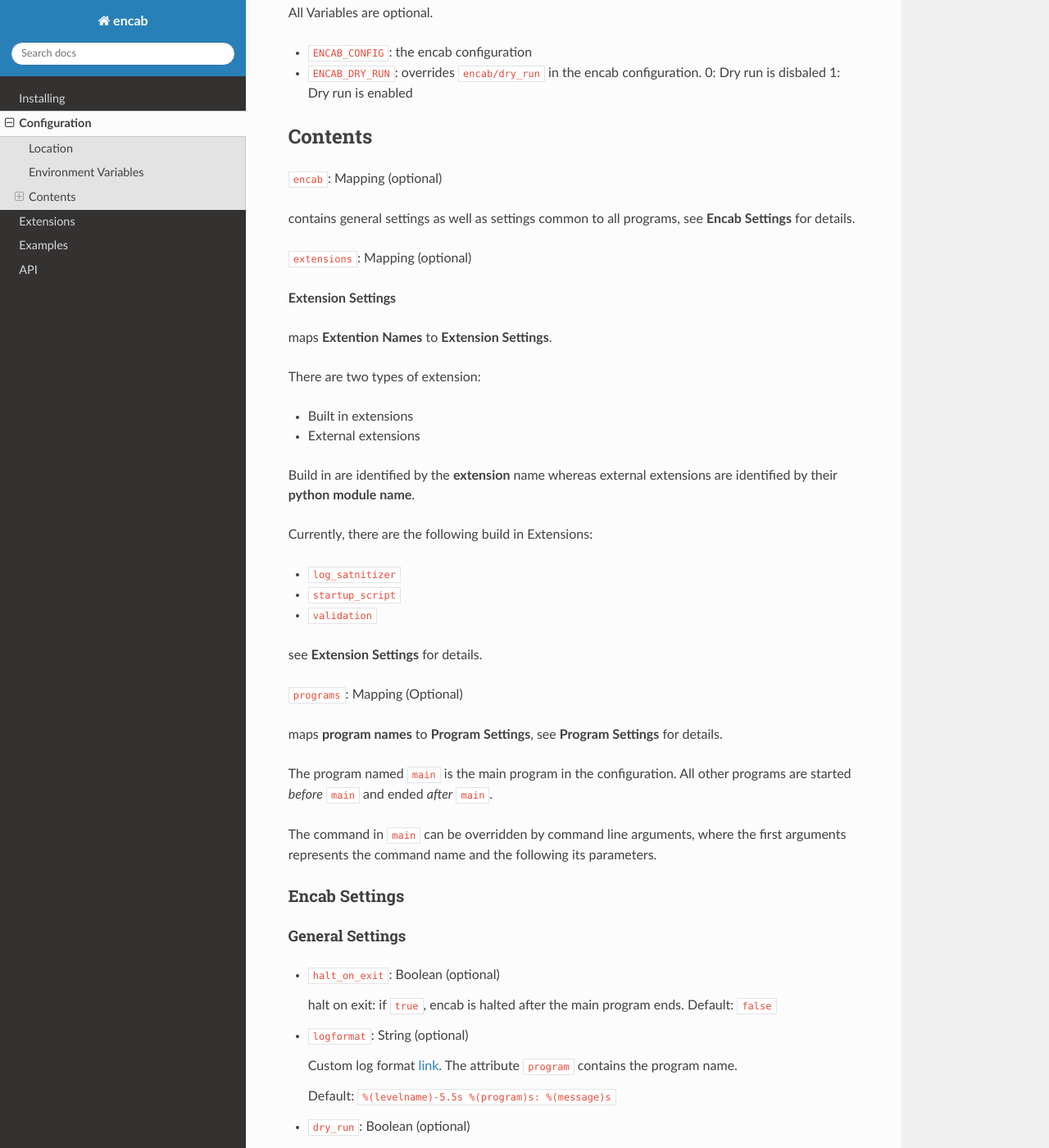
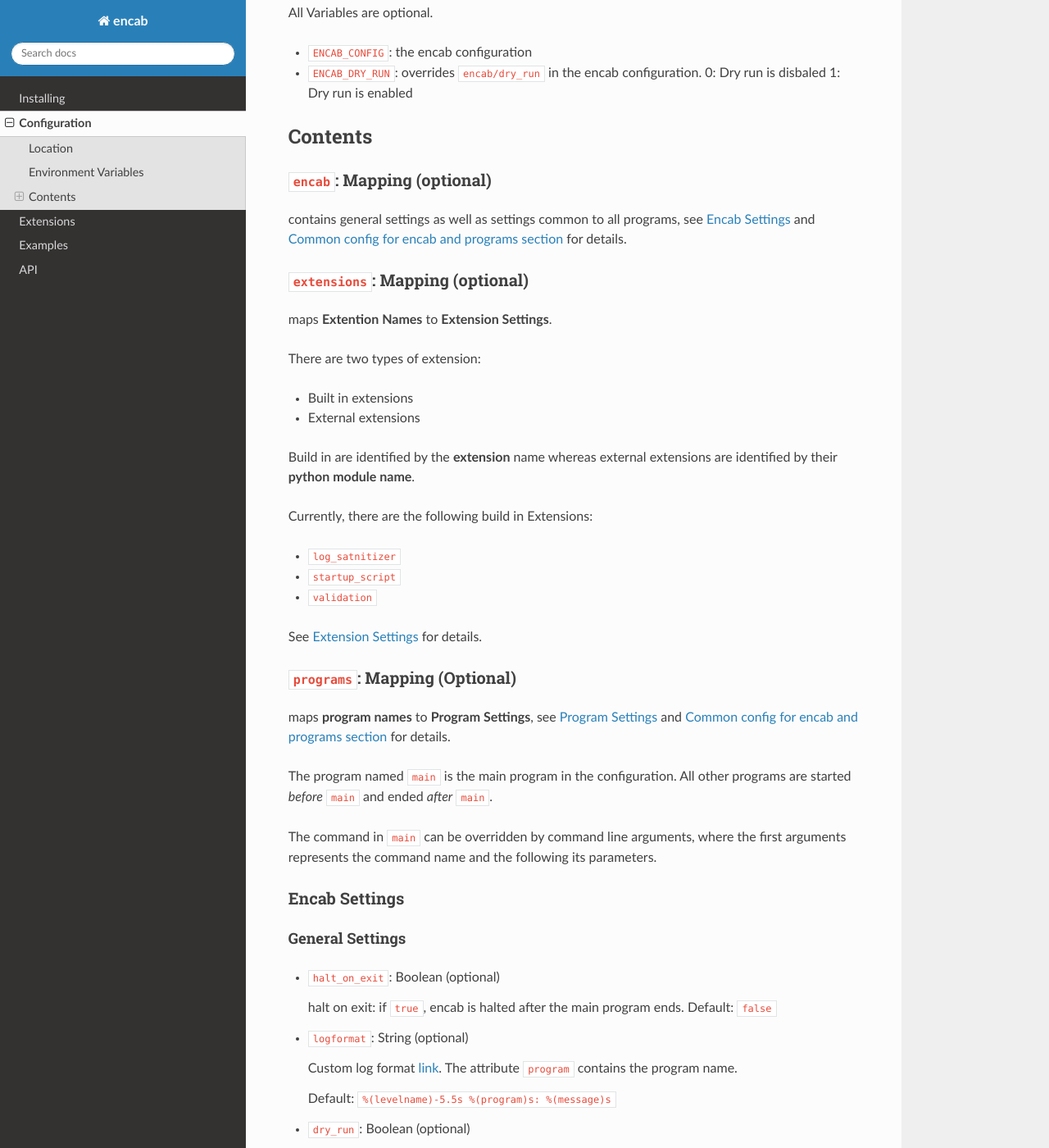
Before and after one commit to sebastian-kuebeck/encab, a Sphinx documentation site: the page built from docs/configuration.rst, in a window 1280 px wide and 1400 px high, scrolled down 465 px. Shown: the whole window at 82% size. Built offline with Sphinx 7.4.7 and the Read the Docs theme 2.0.0, drawn with Linux system fonts in a browser that asks for light colours.

Commit message:
Fixed configuration documentation

```diff
--- a/docs/configuration.rst
+++ b/docs/configuration.rst
@@ -26,12 +26,13 @@ Contents
 ~~~~~~~~
 
 ``encab``: Mapping (optional)
+^^^^^^^^^^^^^^^^^^^^^^^^^^^^^
 
-contains general settings as well as settings common to all programs, see **Encab Settings** for details.
+contains general settings as well as settings common to all programs, see `Encab Settings`_
+and `Common config for encab and programs section`_ for details.
 
 ``extensions``: Mapping (optional)
-
-**Extension Settings**
+^^^^^^^^^^^^^^^^^^^^^^^^^^^^^^^^^^
 
 maps **Extention Names** to **Extension Settings**.
 
@@ -50,11 +51,13 @@ Currently, there are the following build in Extensions:
 - ``startup_script``
 - ``validation``
 
-see **Extension Settings** for details.
+See `Extension Settings`_ for details.
+
 
 ``programs``: Mapping (Optional)
+^^^^^^^^^^^^^^^^^^^^^^^^^^^^^^^^
 
-maps **program names** to **Program Settings**, see **Program Settings** for details.
+maps **program names** to **Program Settings**, see `Program Settings`_ and `Common config for encab and programs section`_ for details.
 
 The program named ``main`` is the main program in the configuration. All
 other programs are started *before* ``main`` and ended *after* ``main``.
@@ -63,12 +66,11 @@ The command in ``main`` can be overridden by command line arguments,
 where the first arguments represents the command name and the following
 its parameters.
 
-
 Encab Settings
-''''''''''''''
+^^^^^^^^^^^^^^^^
 
 General Settings
-^^^^^^^^^^^^^^^^
+''''''''''''''''
 
 -  ``halt_on_exit``: Boolean (optional)
 
@@ -89,7 +91,7 @@ General Settings
    Default: ``false``
 
 Common config for encab and programs section
-^^^^^^^^^^^^^^^^^^^^^^^^^^^^^^^^^^^^^^^^^^^^
+''''''''''''''''''''''''''''''''''''''''''''
 
 -  ``environment``: Mapping (optional)
 
@@ -146,7 +148,7 @@ Example:
 
 
 Extension Settings
-''''''''''''''''''
+^^^^^^^^^^^^^^^^^^
 
 -  ``enabled``: Boolean (optional) true: the extension is enabled
 
@@ -186,7 +188,7 @@ Example:
 
 
 Program Settings
-''''''''''''''''
+^^^^^^^^^^^^^^^^
 
 Example:
 
```
